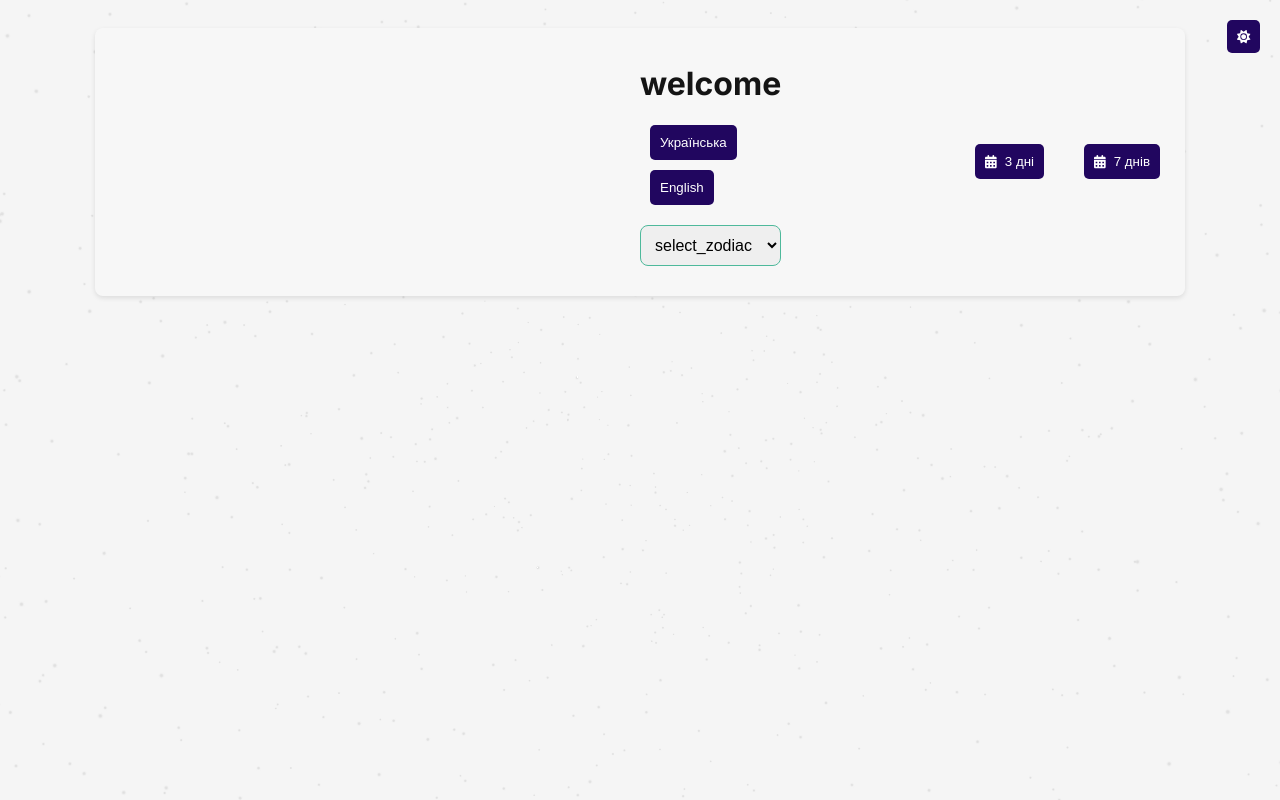
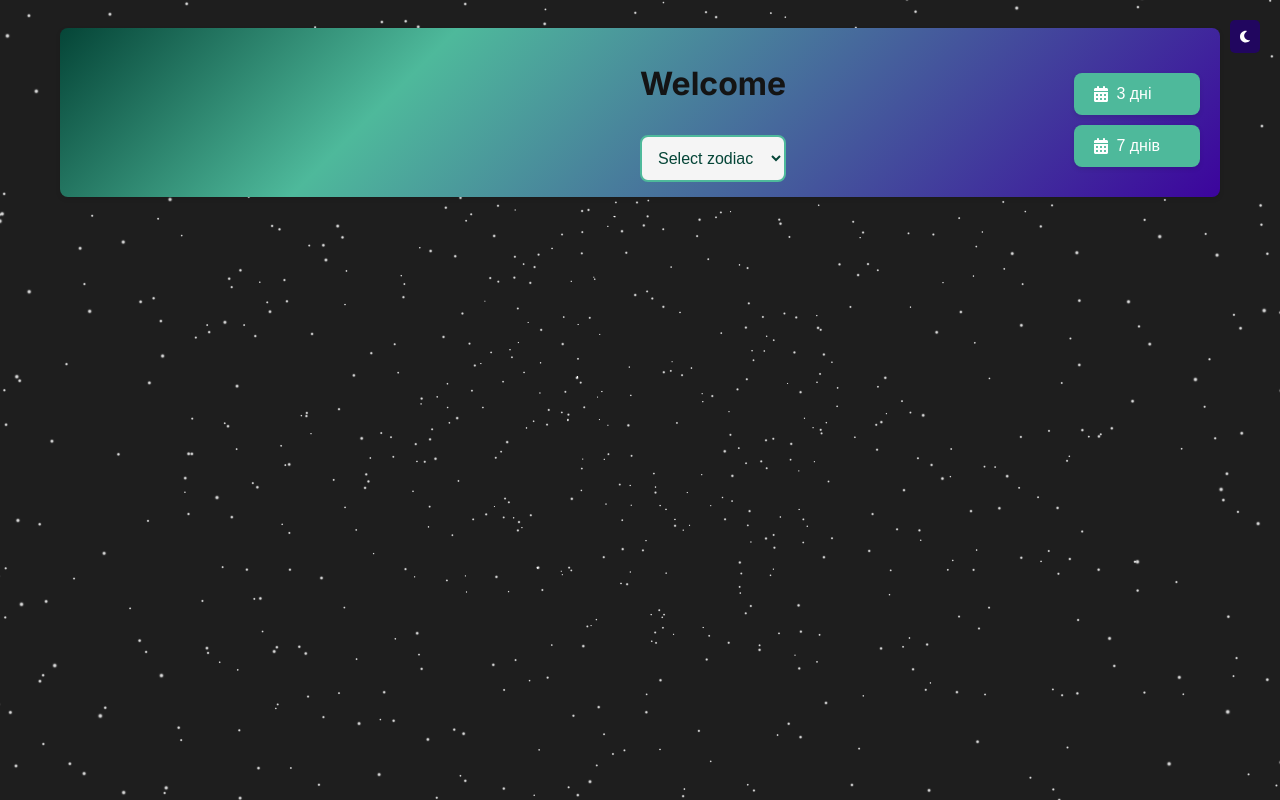
Before and after one commit to AnastasiiaKorolko/horoscope-site, a Next.js app: page /en in a window 1280 px wide. Built offline with nearby package versions, Linux system fonts and the light colour scheme.

Commit message:
add solution

```diff
--- a/src/app/[lang]/layout.tsx
+++ b/src/app/[lang]/layout.tsx
@@ -16,16 +16,12 @@ export const metadata = {
 
 interface LocaleLayoutProps {
   children: React.ReactNode;
-  params: {
-    lang: string;
-  };
 }
 
-export default function LocaleLayout({ children, params }: LocaleLayoutProps) {
-  const { lang } = params;
+export default function LocaleLayout({ children }: LocaleLayoutProps) {
 
   return (
-    <html lang={lang}>
+    <html >
       <body className={inter.variable}>{children}</body>
     </html>
   );
--- a/src/app/[lang]/page.tsx
+++ b/src/app/[lang]/page.tsx
@@ -3,7 +3,6 @@ import { ThemeSwitch } from "../components/Layout/ThemeSwitch";
 import styles from '../components/Layout/ThemeSwitch.module.css';
 import StarrySkyWrapper from "../components/StarrySWrapper";
 
-// Визначаємо які локалі підтримуємо
 export function generateStaticParams() {
   return [
     { lang: 'en' },
@@ -20,7 +19,7 @@ export default async function HomePage(props: { params: { lang: string } }) {
       <header className={styles.switch}>
         <ThemeSwitch />
       </header>
-      <Horoscope lang={lang} />
+      <Horoscope />
     </div>
   );
 }
--- a/src/app/components/Horoscope/Horoscope.module.css
+++ b/src/app/components/Horoscope/Horoscope.module.css
@@ -3,7 +3,7 @@
   flex-direction: column;
   align-items: center;
   width: 100%;
-  max-width: 1100px;
+  max-width: 1200px;
   margin: 0 auto;
   padding: 20px;
   box-sizing: border-box;
@@ -13,11 +13,13 @@
   width: 100%;
   margin-bottom: 20px;
   display: flex;
+  margin: 0 auto;
   flex-direction: column;
-  padding: 15px;
-  background-color: #f7f7f7;
+  padding: 15px 30px 0;
+  background: linear-gradient(135deg, #054537, #4eb99b 30%, #3c049d);
   border-radius: 8px;
   box-shadow: 0 2px 5px rgba(0, 0, 0, 0.1);
+  box-sizing: border-box;
 }
 
 @media (min-width: 768px) {
@@ -302,13 +304,31 @@
   margin-right: 10px;
 }
 
-.selectZodiac {
+/* .selectZodiac {
   border: 1px solid #4eb99b;
   border-radius: 8px;
   width: 100%;
   padding: 10px;
   margin-bottom: 15px;
   font-size: 16px;
+} */
+
+.selectZodiac {
+  border: 2px solid #4eb99b;
+  border-radius: 8px;
+  width: 100%;
+  padding: 12px;
+  margin-bottom: 15px;
+  font-size: 16px;
+  background-color: #f5f5f5;
+  color: #054537;
+  transition: border-color 0.3s ease, background-color 0.3s ease;
+}
+
+.selectZodiac:focus {
+  border-color: #7375e8;
+  background-color: #e6f7ff;
+  outline: none;
 }
 
 .formWrapper {
@@ -329,11 +349,41 @@
   width: 100%;
 }
 
-.buttonContainer {
+/* .buttonContainer {
   display: flex;
   flex-direction: column;
   gap: 10px;
   width: 100%;
+} */
+
+.buttonContainer button {
+  width: 100%;
+  padding: 12px 20px;
+  background-color: #4eb99b;
+  color: white;
+  border: none;
+  border-radius: 8px;
+  font-size: 1rem;
+  font-weight: 500;
+  cursor: pointer;
+  transition: all 0.3s ease;
+  box-shadow: 0 2px 5px rgba(0, 0, 0, 0.1);
+}
+
+.buttonContainer button:hover {
+  background-color: #054537;
+  transform: translateY(-3px);
+  box-shadow: 0 4px 8px rgba(0, 0, 0, 0.2);
+}
+
+.buttonContainer button:active {
+  transform: translateY(1px);
+  box-shadow: 0 1px 3px rgba(0, 0, 0, 0.1);
+}
+
+.buttonContainer button:disabled {
+  background-color: #a5a5a5;
+  cursor: not-allowed;
 }
 
 @media (min-width: 480px) {
--- a/src/app/components/Horoscope/Horoscope.tsx
+++ b/src/app/components/Horoscope/Horoscope.tsx
@@ -16,46 +16,48 @@ export const Horoscope = () => {
   const [days, setDays] = useState(7);
   const [horoscopeData, setHoroscopeData] = useState<HoroscopeData[] | null>([]);
   const [catFact, setCatFact] = useState<string | null>(null);
-  const [isLoading, setIsLoading] = useState<boolean>(false)
-  const [selectedDay, setSelectedDay] = useState<HoroscopeData | null>(null)
+  const [isLoading, setIsLoading] = useState<boolean>(false);
+  const [selectedDay, setSelectedDay] = useState<HoroscopeData | null>(null);
 
-  const signs: ZodiacSign[] = ["Овен", "Телець", "Близнюки", "Рак", "Лев", "Діва", "Терези", "Скорпіон", "Стрілець", "Козеріг", "Водолій", "Риби"];
+  const signs: ZodiacSign[] = [
+    "Aries", "Taurus", "Gemini", "Cancer", "Leo", "Virgo", "Libra", "Scorpio", "Sagittarius", "Capricorn", "Aquarius", "Pisces"
+  ];
 
   const zodiacImages = {
-    Овен: "/images/aries.png",
-    Телець: "/images/taurus.png",
-    Близнюки: "/images/gemini.png",
-    Рак: "/images/cancer.png",
-    Лев: "/images/leo.png",
-    Діва: "/images/virgo.png",
-    Терези: "/images/libra.png",
-    Скорпіон: "/images/scorpio.png",
-    Стрілець: "/images/sagittarius.png",
-    Козеріг: "/images/capricorn.png",
-    Водолій: "/images/aquarius.png",
-    Риби: "/images/pisces.png"
+    Aries: "/images/aries.png",
+    Taurus: "/images/taurus.png",
+    Gemini: "/images/gemini.png",
+    Cancer: "/images/cancer.png",
+    Leo: "/images/leo.png",
+    Virgo: "/images/virgo.png",
+    Libra: "/images/libra.png",
+    Scorpio: "/images/scorpio.png",
+    Sagittarius: "/images/sagittarius.png",
+    Capricorn: "/images/capricorn.png",
+    Aquarius: "/images/aquarius.png",
+    Pisces: "/images/pisces.png"
   };
+
 
   useEffect(() => {
     if (selectedSign) {
-      setIsLoading(true)
+      setIsLoading(true);
 
       setTimeout(() => {
         const generatedData = generateHoroscopeData(selectedSign, days);
         setHoroscopeData(generatedData);
-        setIsLoading(false)
-      }, 0)
+        setIsLoading(false);
+      }, 0);
     }
   }, [selectedSign, days]);
 
   useEffect(() => {
     if (horoscopeData && horoscopeData.length > 0) {
+      const factDay = `catFact-${selectedSign}-${days}`;
+      const cachedFact = localStorage.getItem(factDay);
 
-      const factDay = `catFact-${selectedSign}-${days}`
-
-      const cashedFact = localStorage.getItem(factDay);
-      if (cashedFact) {
-        setCatFact(cashedFact);
+      if (cachedFact) {
+        setCatFact(cachedFact);
       } else {
         fetchCatFact().then((fact) => {
           setCatFact(fact);
@@ -68,15 +70,14 @@ export const Horoscope = () => {
   const generateHoroscopeData = (sign: ZodiacSign, days: number): HoroscopeData[] => {
     const data: HoroscopeData[] = [];
 
-    const weekDays = ["Неділя", "Понеділок", "Вівторок", "Середа", "Четвер", "П'ятниця", "Субота"];
-    const months = ["січня", "лютого", "березня", "квітня", "травня", "червня",
-                   "липня", "серпня", "вересня", "жовтня", "листопада", "грудня"];
+    const weekDays = ["Sunday", "Monday", "Tuesday", "Wednesday", "Thursday", "Friday", "Saturday"];
+    const months = ["January", "February", "March", "April", "May", "June", "July", "August", "September", "October", "November", "December"];
 
     const horoscopeKey = `${sign}-${days}`;
-    const cashedHoroscope = localStorage.getItem(horoscopeKey);
+    const cachedHoroscope = localStorage.getItem(horoscopeKey);
 
-    if (cashedHoroscope) {
-      return JSON.parse(cashedHoroscope);
+    if (cachedHoroscope) {
+      return JSON.parse(cachedHoroscope);
     }
 
     for (let i = 0; i < days; i++) {
@@ -84,24 +85,13 @@ export const Horoscope = () => {
       const relationships = Math.floor(Math.random() * 10);
       const career = Math.floor(Math.random() * 10);
       const avgHealth = (health + relationships + career) / 3;
-
       const currentDate = new Date(Date.now() + i * 24 * 60 * 60 * 1000);
-
       const dayOfWeek = weekDays[currentDate.getDay()];
       const dayOfMonth = currentDate.getDate();
       const month = months[currentDate.getMonth()];
-
       const formattedDate = `${dayOfWeek}, ${dayOfMonth} ${month}`;
 
-      data.push({
-        sign,
-        health,
-        relationships,
-        career,
-        avgHealth,
-        period: days,
-        date: formattedDate,
-      });
+      data.push({ sign, health, relationships, career, avgHealth, period: days, date: formattedDate });
     }
 
     localStorage.setItem(horoscopeKey, JSON.stringify(data));
@@ -110,7 +100,7 @@ export const Horoscope = () => {
 
   const handleDayClick = (dayData: HoroscopeData) => {
     setSelectedDay(dayData);
-  }
+  };
 
   return (
     <>
@@ -124,33 +114,25 @@ export const Horoscope = () => {
                 {selectedSign && (
                   <>
                     <span>{selectedSign}</span>
-    <Image src={zodiacImages[selectedSign]} alt={`${selectedSign} зодіак`} style={{ width: 60, height: 60 }} />
+                    <Image src={zodiacImages[selectedSign]} alt={`${selectedSign} зодіак`} width={60} height={60} />
                   </>
                 )}
               </h2>
               <HoroscopeForm signs={signs} onSelectSign={setSelectedSign} onSelectDays={setDays} />
-
             </div>
-
             {horoscopeData && horoscopeData.length > 0 && (
               <div className={styles.container}>
-
-          <HoroscopeCalendar horoscopeData={horoscopeData} onDayClick={handleDayClick}/>
-
+                <HoroscopeCalendar horoscopeData={horoscopeData} onDayClick={handleDayClick} />
                 {selectedSign && selectedDay && (
-          <HoroscopeDetail
-            selectedDay={selectedDay}
-            selectedSign={selectedSign}
-            zodiacImages={zodiacImages}/>
+                  <HoroscopeDetail selectedDay={selectedDay} selectedSign={selectedSign} zodiacImages={zodiacImages} />
                 )}
-          <p className={styles.catFact}>Факт про котів: {catFact}</p>
-          <HoroscopeShareButtom selectedSign={selectedSign}/>
+                <p className={styles.catFact}>Cat fact: {catFact}</p>
+                <HoroscopeShareButtom selectedSign={selectedSign} />
               </div>
             )}
           </div>
         )}
       </div>
-
     </>
   );
 };
--- a/src/app/components/Horoscope/HoroscopeForm.tsx
+++ b/src/app/components/Horoscope/HoroscopeForm.tsx
@@ -1,18 +1,13 @@
 'use client';
 
 import React from "react";
-import { useTranslation } from 'react-i18next';
 import { FontAwesomeIcon } from "@fortawesome/react-fontawesome";
 import { faCalendarDays } from "@fortawesome/free-solid-svg-icons";
 import { ZodiacSign } from '../../../types/horoscope';
 import { HoroscopeFormProps } from "@/types/horoscopeForm";
 import styles from "./Horoscope.module.css";
-import i18next from 'i18next';
-import '@/i18n/i18n.client';
-
 
 export const HoroscopeForm = ({ signs, onSelectSign, onSelectDays }: HoroscopeFormProps) => {
-  const { t } = useTranslation('common');
 
   const handleChange = (e: React.ChangeEvent<HTMLSelectElement>) => {
     const sign = e.target.value;
@@ -29,23 +24,12 @@ export const HoroscopeForm = ({ signs, onSelectSign, onSelectDays }: HoroscopeFo
   return (
     <div className={styles.formWrapper}>
       <div className={styles.selectContainer}>
-      <h1>{t('welcome')}</h1>
-      <button onClick={() => {
-  console.log("Switching to Ukrainian");
-  i18next.changeLanguage('uk');
-}}>Українська</button>
-
-<button onClick={() => {
-  console.log("Switching to English");
-  i18next.changeLanguage('en');
-}}>English</button>
-
-
+      <h1>Welcome</h1>
         <select
           className={styles.selectZodiac}
           onChange={handleChange}
         >
-          <option value="">{t('select_zodiac')}</option>
+          <option value="">Select zodiac</option>
           {signs.map((sign) => (
             <option key={sign} value={sign}>
               {sign}
--- a/src/app/components/Layout/ThemeSwitch.tsx
+++ b/src/app/components/Layout/ThemeSwitch.tsx
@@ -5,24 +5,24 @@ import { FontAwesomeIcon } from "@fortawesome/react-fontawesome";
 import { faMoon, faSun } from "@fortawesome/free-solid-svg-icons";
 
 export const ThemeSwitch = () => {
-  const [theme, setTheme] = useState("light");
+  const [theme, setTheme] = useState("dark");
 
   useEffect(() => {
-    const savedTheme = localStorage.getItem("theme") || "light";
+    const savedTheme = localStorage.getItem("theme") || "dark";
     setTheme(savedTheme);
-    document.body.classList.toggle("dark-theme", savedTheme === "dark");
+    document.body.classList.toggle("light-theme", savedTheme === "light");
   }, []);
 
   const toggleTheme = () => {
-    const newTheme = theme === "light" ? "dark" : "light";
+    const newTheme = theme === "dark" ? "light" : "dark";
     setTheme(newTheme);
-    document.body.classList.toggle("dark-theme", newTheme === "dark");
+    document.body.classList.toggle("light-theme", newTheme === "light");
     localStorage.setItem("theme", newTheme);
   };
 
   return (
     <button onClick={toggleTheme}>
-      <FontAwesomeIcon icon={theme === "light" ? faSun : faMoon} />
+      <FontAwesomeIcon icon={theme === "dark" ? faMoon : faSun} />
     </button>
   );
 };
--- a/src/app/globals.css
+++ b/src/app/globals.css
@@ -7,13 +7,13 @@
 
 body {
   font-family: var(--font-inter), Arial, sans-serif;
-  background-color: var(--background-light);
+  background-color: var(--background-dark);
   color: var(--text-light);
   transition: background 0.3s, color 0.3s;
 }
 
-.dark-theme {
-  background-color: var(--background-dark);
+.light-theme {
+  background-color: var(--background-light);
   color: var(--text-dark);
 
 }
--- a/src/app/page.module.css
+++ b/src/app/page.module.css
@@ -1,4 +1,4 @@
-.page {
+/* .page {
   --gray-rgb: 0, 0, 0;
   --gray-alpha-200: rgba(var(--gray-rgb), 0.08);
   --gray-alpha-100: rgba(var(--gray-rgb), 0.05);
@@ -165,4 +165,4 @@ a.secondary {
   .logo {
     filter: invert();
   }
-}
+} */
--- a/src/app/page.tsx
+++ b/src/app/page.tsx
@@ -1,6 +1,6 @@
 import { redirect } from 'next/navigation';
 
 export default function RootPage() {
-  redirect('/en'); // Перенаправлення на англійську версію
+  redirect('/en');
   return null;
 }
--- a/src/types/horoscope.ts
+++ b/src/types/horoscope.ts
@@ -1,4 +1,5 @@
-export type ZodiacSign = "Овен" | "Телець" | "Близнюки" | "Рак" | "Лев" | "Діва" | "Терези" | "Скорпіон" | "Стрілець" | "Козеріг" | "Водолій" | "Риби";
+export type ZodiacSign = "Aries" | "Taurus" | "Gemini" | "Cancer" | "Leo" | "Virgo" | "Libra" | "Scorpio" | "Sagittarius" | "Capricorn" | "Aquarius" | "Pisces";
+
 
 export type HoroscopeData = {
   sign: ZodiacSign;
```
Lines whose indentation alone changed are shown as unchanged.
